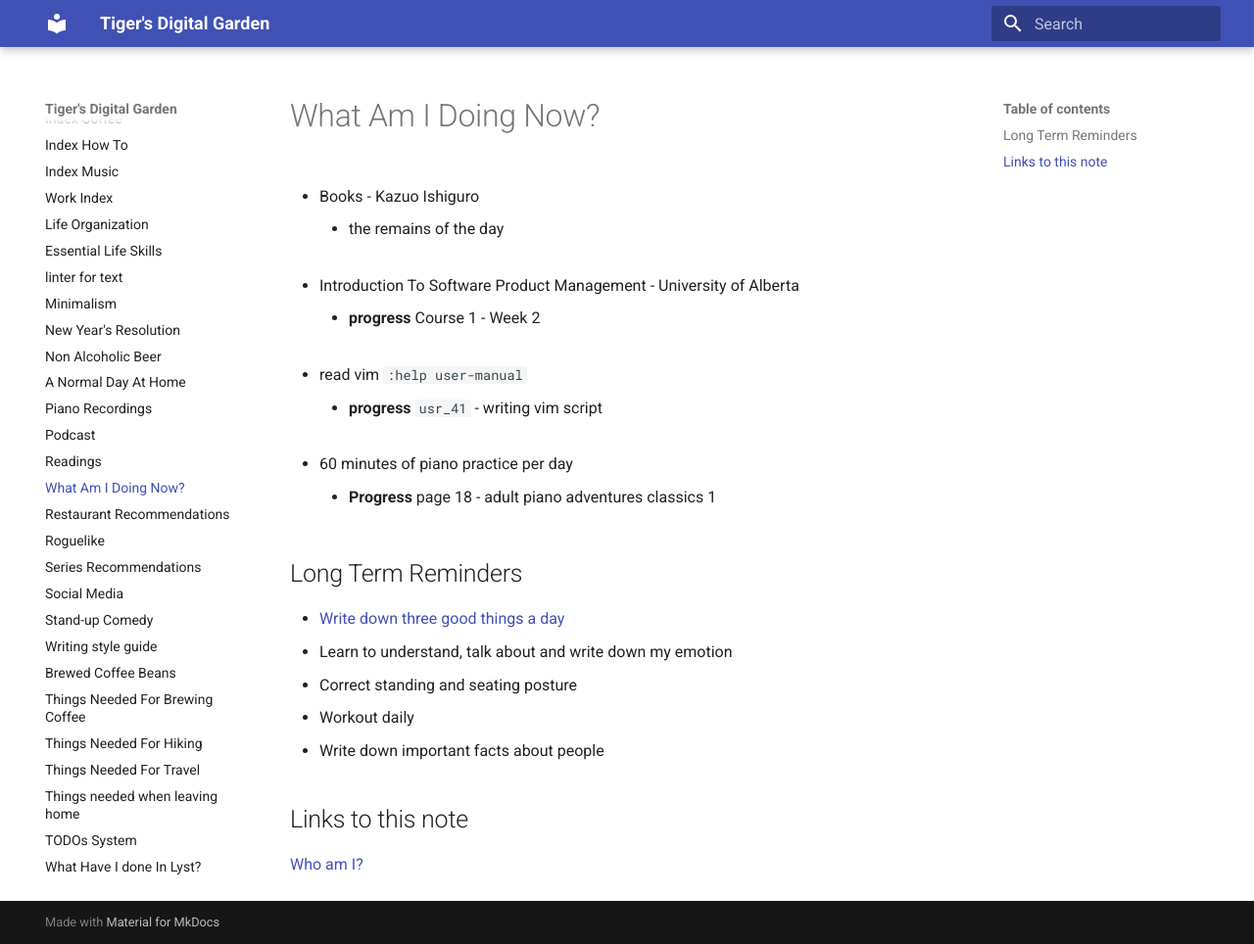
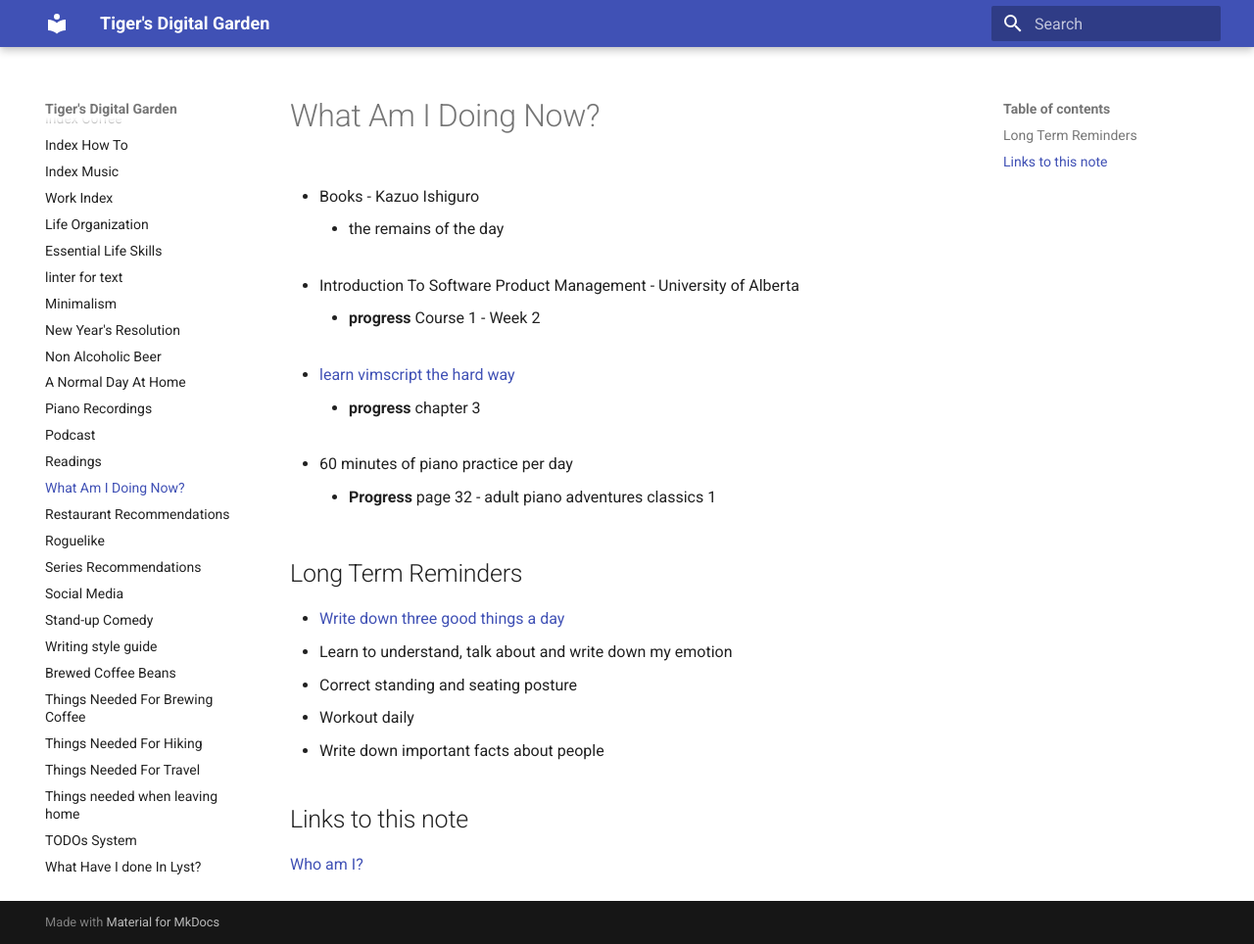
Before and after one commit to ynotstartups/notes, an MkDocs documentation site: the page built from notes/reminders.md, in a window 1280 px wide and 964 px high. Shown: the whole window at 98% size. Built offline with MkDocs 1.6.1 and Material for MkDocs 9.7.7, drawn with Linux system fonts in a browser that asks for light colours.

Commit message:
update progress

```diff
--- a/notes/reminders.md
+++ b/notes/reminders.md
@@ -8,13 +8,13 @@
 
   - **progress** Course 1 - Week 2
 
-- read vim `:help user-manual`
+- [learn vimscript the hard way](https://learnvimscriptthehardway.stevelosh.com/)
 
-  - **progress** `usr_41` - writing vim script
+  - **progress** chapter 3
 
 - 60 minutes of piano practice per day
 
-  - **Progress** page 18 - adult piano adventures classics 1
+  - **Progress** page 32 - adult piano adventures classics 1
 
 ## Long Term Reminders
 
```
